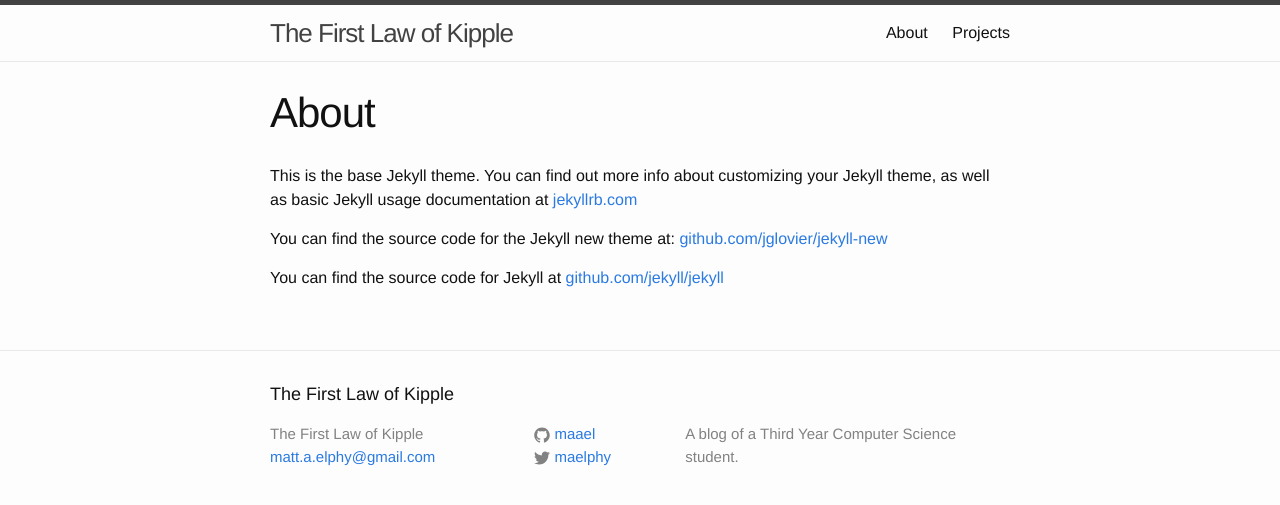
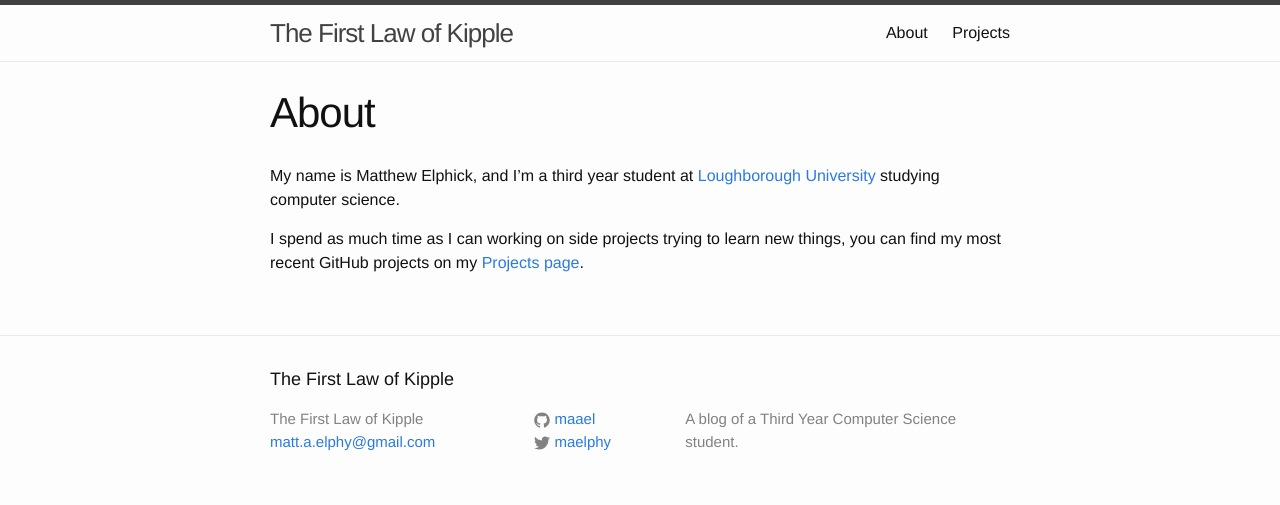
Before and after one commit to maael/maael.github.io, a Jekyll site: the page built from about.md, in a window 1280 px wide. Shown: the top 505 px of the page. Built offline with Jekyll 4.4.1, drawn with Linux system fonts in a browser that asks for light colours.

Commit message:
Update About page

```diff
--- a/about.md
+++ b/about.md
@@ -4,8 +4,9 @@
 permalink: /about/
 ---
 
-This is the base Jekyll theme. You can find out more info about customizing your Jekyll theme, as well as basic Jekyll usage documentation at [jekyllrb.com](http://jekyllrb.com/)
+My name is Matthew Elphick, and I'm a third year student at [Loughborough University][lboro] studying computer science.
 
-You can find the source code for the Jekyll new theme at: [github.com/jglovier/jekyll-new](https://github.com/jglovier/jekyll-new)
+I spend as much time as I can working on side projects trying to learn new things, you can find my most recent GitHub projects on my [Projects page][projectsPage].
 
-You can find the source code for Jekyll at [github.com/jekyll/jekyll](https://github.com/jekyll/jekyll)
+[lboro]: http://www.lboro.ac.uk/
+[projectsPage]: {{ relative }}/projects
```
